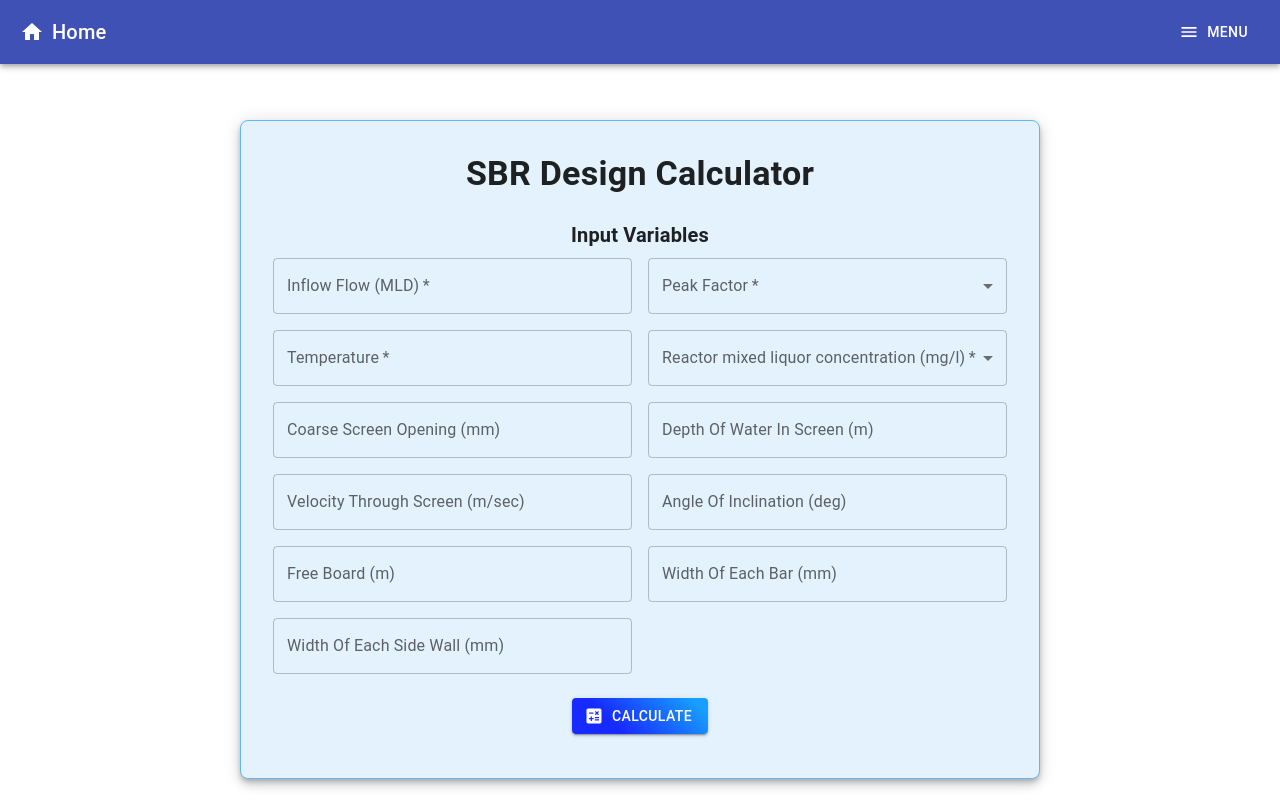
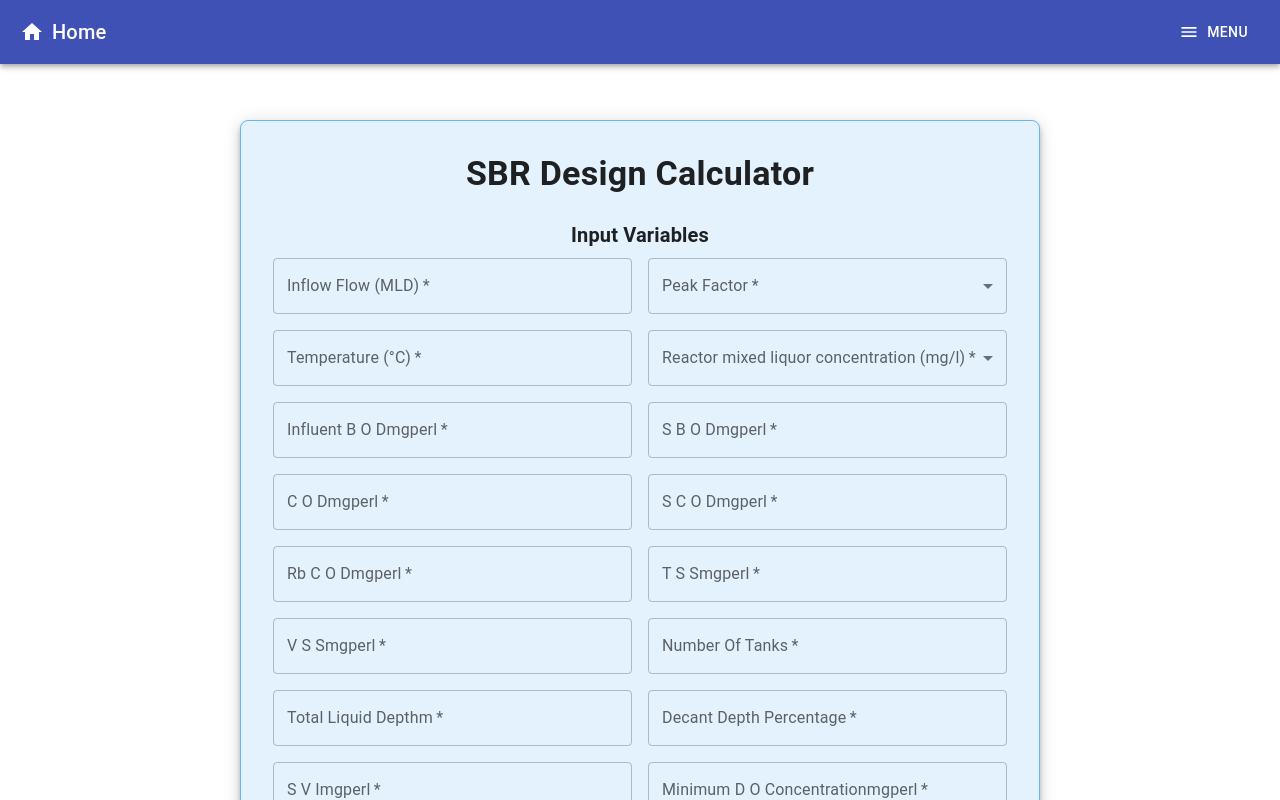
Before and after one commit to Yankyyyy/SBR-Design-Tool, a React (Create React App) app: page /SBR in a window 1280 px wide. Shown: the top 800 px of the page. Built offline with nearby package versions, Linux system fonts and the light colour scheme.

Commit message:
feat: SBRForm initial commit(return form editing remaining)

```diff
--- a/src/components/SBRForm.js
+++ b/src/components/SBRForm.js
@@ -36,16 +36,60 @@ const AnimatedButton = styled(Button)(({ theme }) => ({
 const SBRForm = ({ onCalculate }) => {
   const [inputs, setInputs] = useState({
     inflowFlowMLD: '',
-    peakFactor: '',
+    peakfactor: '',
     temperatureC: '',
-    reactorMixedLiquorConcentrationMGPerL: '',
-    SBROpeningMM: '',
-    depthOfWaterInScreenM: '',
-    velocityThroughScreenMPerSec: '',
-    angleOfInclinationWithTheHorizontalDeg: '',
-    freeBoardM: '',
-    widthOfEachBarMM: '',
-    widthOfEachSideWallMM: ''
+    reactorMixedLiquorConcentrationmgperl: '',
+    influentBODmgperl: '',
+    sBODmgperl: '',
+    CODmgperl: '',
+    sCODmgperl: '',
+    rbCODmgperl: '',
+    TSSmgperl: '',
+    VSSmgperl: '',
+    numberOfTanks: '',
+    totalLiquidDepthm: '',
+    decantDepthPercentage: '',
+    SVImgperl: '',
+    minimumDOConcentrationmgperl: '',
+    bCODBODRatio: '',
+    effluentTSSmgperl: '',
+    effluentBODmgperl: '',
+    effluentCODmgperl: '',
+    µm: '',
+    Ks: '',
+    kd: '',
+    fd: '',
+    Y: '',
+    Ɵµm: '',
+    ƟKs: '',
+    Ɵkd: '',
+    aerationTimehrs: '',
+    settlingTimehrs: '',
+    decantationTimehrs: '',
+    idleTimehrs: '',
+    liquidAboveSludgePercentage: '',
+    freeBoardm: '',
+    lengthToWidthRatio: '',
+    solidsRetentionTimeday: '',
+    higherOxygenFactor: '',
+    blowerOutletPressurebar: '',
+    oxygenNeededPerKgBODkgO2perkgBOD: '',
+    SOTRDepthFunction: '',
+    AOTRSOTRRatio: '',
+    diffusersDepthm: '',
+    specificWeightOfWaterKNperm3: '',
+    designTemperatureC: '',
+    oxygenContentInAirKgperm3: '',
+    oxygenContentInAirPercentage: '',
+    diffuserFoulingFactor: '',
+    oxygenTransferRatio: '',
+    DOSaturationRatio: '',
+    siteElevationm: '',
+    DOSaturationToCleanWatermgperl: '',
+    DOConcentrationDesignTempmgperl: '',
+    standardAtmosphericPressureKNperm3: '',
+    oxygenConcentrationLeavingTank: '',
+    fineBubbleDiffusersEfficiency: '',
   });
 
   const [errors, setErrors] = useState({});
@@ -61,35 +105,48 @@ const SBRForm = ({ onCalculate }) => {
 
   const validateInputs = (inputs) => {
     const errors = {};
-    if (inputs.inflowFlowMLD && inputs.inflowFlowMLD <= 0) {
-      errors.inflowFlowMLD = 'Inflow Flow must be greater than 0';
+    const positiveFields = [
+      'inflowFlowMLD', 'temperatureC', 'reactorMixedLiquorConcentrationmgperl',
+      'influentBODmgperl', 'sBODmgperl', 'CODmgperl', 'sCODmgperl', 'rbCODmgperl',
+      'TSSmgperl', 'VSSmgperl', 'numberOfTanks', 'totalLiquidDepthm',
+      'SVImgperl', 'minimumDOConcentrationmgperl', 'effluentTSSmgperl',
+      'effluentBODmgperl', 'effluentCODmgperl', 'µm', 'Ks', 'kd', 'Y',
+      'aerationTimehrs', 'settlingTimehrs', 'decantationTimehrs', 'idleTimehrs',
+      'freeBoardm', 'solidsRetentionTimeday', 'higherOxygenFactor',
+      'blowerOutletPressurebar', 'oxygenNeededPerKgBODkgO2perkgBOD',
+      'diffusersDepthm', 'specificWeightOfWaterKNperm3', 'designTemperatureC',
+      'oxygenContentInAirKgperm3', 'siteElevationm', 'DOSaturationToCleanWatermgperl',
+      'DOConcentrationDesignTempmgperl', 'standardAtmosphericPressureKNperm3',
+      'fineBubbleDiffusersEfficiency'
+    ];
+
+    positiveFields.forEach(field => {
+      if (inputs[field] && parseFloat(inputs[field]) <= 0) {
+        errors[field] = `${field} must be greater than 0`;
       }
-    if (inputs.temperatureC && inputs.temperatureC <= 0) {
-      errors.temperatureC = 'Temperature must be greater than 0';
+    });
+
+    const percentageFields = [
+      'decantDepthPercentage', 'liquidAboveSludgePercentage',
+      'oxygenContentInAirPercentage'
+    ];
+
+    percentageFields.forEach(field => {
+      if (inputs[field] && (parseFloat(inputs[field]) < 0 || parseFloat(inputs[field]) > 100)) {
+        errors[field] = `${field} must be between 0 and 100`;
       }
-    if (inputs.reactorMixedLiquorConcentrationMGPerL && inputs.reactorMixedLiquorConcentrationMGPerL <= 0) {
-      errors.reactorMixedLiquorConcentrationMGPerL = 'Reactor mixed liquor concentration must be greater than 0';
+    });
+
+    if (inputs.bCODBODRatio && (parseFloat(inputs.bCODBODRatio) < 0 || parseFloat(inputs.bCODBODRatio) > 1)) {
+      errors.bCODBODRatio = 'bCOD/BOD ratio must be between 0 and 1';
     }
-    if (inputs.SBROpeningMM && inputs.SBROpeningMM <= 0) {
-      errors.SBROpeningMM = 'Coarse Screen Opening must be greater than 0';
+
+    if (inputs.fd && (parseFloat(inputs.fd) < 0 || parseFloat(inputs.fd) > 1)) {
+      errors.fd = 'fd must be between 0 and 1';
     }
-    if (inputs.depthOfWaterInScreenM && inputs.depthOfWaterInScreenM <= 0) {
-      errors.depthOfWaterInScreenM = 'Depth Of Water In Screen must be greater than 0';
-    }
-    if (inputs.velocityThroughScreenMPerSec && inputs.velocityThroughScreenMPerSec <= 0) {
-      errors.velocityThroughScreenMPerSec = 'Velocity Through Screen must be greater than 0';
-    }
-    if (inputs.angleOfInclinationWithTheHorizontalDeg && inputs.angleOfInclinationWithTheHorizontalDeg <= 0) {
-      errors.angleOfInclinationWithTheHorizontalDeg = 'Angle Of Inclination With The Horizontal must be greater than 0';
-    }
-    if (inputs.freeBoardM && inputs.freeBoardM <= 0) {
-      errors.freeBoardM = 'Free Board must be greater than 0';
-    }
-    if (inputs.widthOfEachBarMM && inputs.widthOfEachBarMM <= 0) {
-      errors.widthOfEachBarMM = 'Width Of Each Bar must be greater than 0';
-    }
-    if (inputs.widthOfEachSideWallMM && inputs.widthOfEachSideWallMM <= 0) {
-      errors.widthOfEachSideWallMM = 'Width Of Each Side Wall must be greater than 0';
+
+    if (inputs.lengthToWidthRatio && parseFloat(inputs.lengthToWidthRatio) < 1) {
+      errors.lengthToWidthRatio = 'Length to width ratio must be 1 or greater';
     }
     return errors;
   };
@@ -128,11 +185,7 @@ const SBRForm = ({ onCalculate }) => {
             onChange={handleChange}
             error={!!errors.inflowFlowMLD}
             helperText={errors.inflowFlowMLD}
-            sx={{
-              '& .MuiInputBase-input': {
-                textAlign: 'center'
-              }
-            }}
+            InputProps={{ inputProps: { step: 0.01 } }}
           />
         </Grid>
         <Grid item xs={12} sm={6}>
@@ -140,8 +193,8 @@ const SBRForm = ({ onCalculate }) => {
             <InputLabel>Peak Factor</InputLabel>
             <Select
               label="Peak Factor"
-              name="peakFactor"
-              value={inputs.peakFactor}
+              name="peakfactor"
+              value={inputs.peakfactor}
               onChange={handleChange}
             >
               {PeakFactor.map((factor) => (
@@ -156,29 +209,23 @@ const SBRForm = ({ onCalculate }) => {
           <AnimatedTextField
             required
             fullWidth
-            label="Temperature"
+            label="Temperature (°C)"
             name="temperatureC"
             type="number"
             value={inputs.temperatureC}
             onChange={handleChange}
             error={!!errors.temperatureC}
             helperText={errors.temperatureC}
-            sx={{
-              '& .MuiInputBase-input': {
-                textAlign: 'center'
-              }
-            }}
-            InputProps={{ inputProps: { step: 0.01 } }}
+            InputProps={{ inputProps: { step: 0.1 } }}
           />
         </Grid>
-
         <Grid item xs={12} sm={6}>
           <AnimatedFormControl fullWidth required>
             <InputLabel>Reactor mixed liquor concentration (mg/l)</InputLabel>
             <Select
               label="Reactor mixed liquor concentration (mg/l)"
-              name="reactorMixedLiquorConcentrationMGPerL"
-              value={inputs.reactorMixedLiquorConcentrationMGPerL}
+              name="reactorMixedLiquorConcentrationmgperl"
+              value={inputs.reactorMixedLiquorConcentrationmgperl}
               onChange={handleChange}
             >
               {SBRProcessParameters.map((factor) => (
@@ -189,132 +236,27 @@ const SBRForm = ({ onCalculate }) => {
             </Select>
           </AnimatedFormControl>
         </Grid>
-        <Grid item xs={12} sm={6}>
+        {Object.entries(inputs).map(([key, value]) => {
+          if (!['inflowFlowMLD', 'peakfactor', 'temperatureC', 'reactorMixedLiquorConcentrationmgperl'].includes(key)) {
+            return (
+              <Grid item xs={12} sm={6} key={key}>
                 <AnimatedTextField
+                  required
                   fullWidth
-            label="Coarse Screen Opening (mm)"
-            name="SBROpeningMM"
+                  label={key.replace(/([A-Z])/g, ' $1').replace(/^./, (str) => str.toUpperCase())}
+                  name={key}
                   type="number"
-            value={inputs.SBROpeningMM}
+                  value={value}
                   onChange={handleChange}
-            error={!!errors.SBROpeningMM}
-            helperText={errors.SBROpeningMM}
-            sx={{
-              '& .MuiInputBase-input': {
-                textAlign: 'center'
-              }
-            }}
+                  error={!!errors[key]}
+                  helperText={errors[key]}
                   InputProps={{ inputProps: { step: 0.01 } }}
                 />
               </Grid>
-        <Grid item xs={12} sm={6}>
-          <AnimatedTextField
-            fullWidth
-            label="Depth Of Water In Screen (m)"
-            name="depthOfWaterInScreenM"
-            type="number"
-            value={inputs.depthOfWaterInScreenM}
-            onChange={handleChange}
-            error={!!errors.depthOfWaterInScreenM}
-            helperText={errors.depthOfWaterInScreenM}
-            sx={{
-              '& .MuiInputBase-input': {
-                textAlign: 'center'
+            );
           }
-            }}
-            InputProps={{ inputProps: { step: 0.01 } }}
-          />
-        </Grid>
-        <Grid item xs={12} sm={6}>
-          <AnimatedTextField
-            fullWidth
-            label="Velocity Through Screen (m/sec)"
-            name="velocityThroughScreenMPerSec"
-            type="number"
-            value={inputs.velocityThroughScreenMPerSec}
-            onChange={handleChange}
-            error={!!errors.velocityThroughScreenMPerSec}
-            helperText={errors.velocityThroughScreenMPerSec}
-            sx={{
-              '& .MuiInputBase-input': {
-                textAlign: 'center'
-              }
-            }}
-            InputProps={{ inputProps: { step: 0.01 } }}
-          />
-        </Grid>
-        <Grid item xs={12} sm={6}>
-          <AnimatedTextField
-            fullWidth
-            label="Angle Of Inclination (deg)"
-            name="angleOfInclinationWithTheHorizontalDeg"
-            type="number"
-            value={inputs.angleOfInclinationWithTheHorizontalDeg}
-            onChange={handleChange}
-            error={!!errors.angleOfInclinationWithTheHorizontalDeg}
-            helperText={errors.angleOfInclinationWithTheHorizontalDeg}
-            sx={{
-              '& .MuiInputBase-input': {
-                textAlign: 'center'
-              }
-            }}
-            InputProps={{ inputProps: { step: 0.01 } }}
-          />
-        </Grid>
-        <Grid item xs={12} sm={6}>
-          <AnimatedTextField
-            fullWidth
-            label="Free Board (m)"
-            name="freeBoardM"
-            type="number"
-            value={inputs.freeBoardM}
-            onChange={handleChange}
-            error={!!errors.freeBoardM}
-            helperText={errors.freeBoardM}
-            sx={{
-              '& .MuiInputBase-input': {
-                textAlign: 'center'
-              }
-            }}
-            InputProps={{ inputProps: { step: 0.01 } }}
-          />
-        </Grid>
-        <Grid item xs={12} sm={6}>
-          <AnimatedTextField
-            fullWidth
-            label="Width Of Each Bar (mm)"
-            name="widthOfEachBarMM"
-            type="number"
-            value={inputs.widthOfEachBarMM}
-            onChange={handleChange}
-            error={!!errors.widthOfEachBarMM}
-            helperText={errors.widthOfEachBarMM}
-            sx={{
-              '& .MuiInputBase-input': {
-                textAlign: 'center'
-              }
-            }}
-            InputProps={{ inputProps: { step: 0.01 } }}
-          />
-        </Grid>
-        <Grid item xs={12} sm={6}>
-          <AnimatedTextField
-            fullWidth
-            label="Width Of Each Side Wall (mm)"
-            name="widthOfEachSideWallMM"
-            type="number"
-            value={inputs.widthOfEachSideWallMM}
-            onChange={handleChange}
-            error={!!errors.widthOfEachSideWallMM}
-            helperText={errors.widthOfEachSideWallMM}
-            sx={{
-              '& .MuiInputBase-input': {
-                textAlign: 'center'
-              }
-            }}
-            InputProps={{ inputProps: { step: 0.01 } }}
-          />
-        </Grid>
+          return null;
+        })}
       </Grid>
       <Typography variant="h4" align="center" gutterBottom>
         <AnimatedButton type="submit" variant="contained" sx={{ mt: 3 }} startIcon={<Calculate />}>
```
Lines whose indentation alone changed are shown as unchanged.
